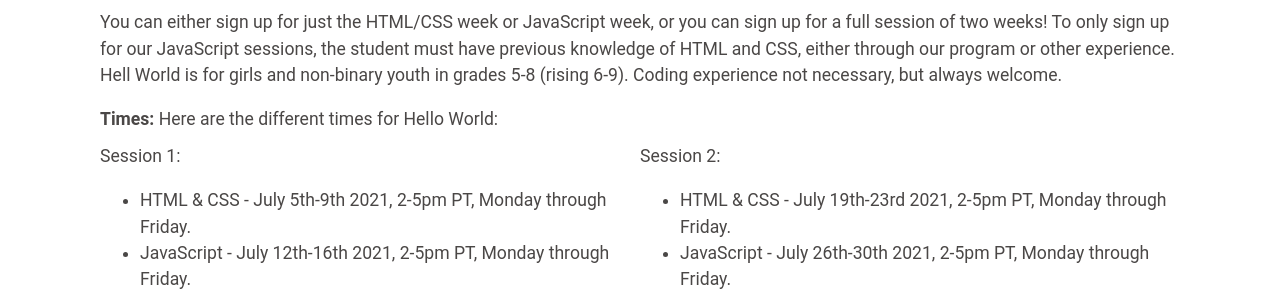
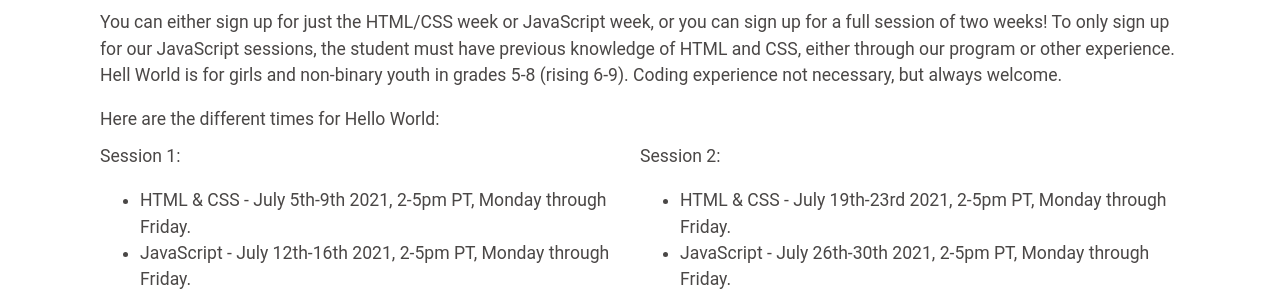
Before and after one commit to bit-by-bit-coding/bxb-website, a Jekyll site: the page built from helloworld.html, in a window 1280 px wide and 900 px high, scrolled down 860 px. Shown: the part 151-451 px from the top of the window. Built offline with Jekyll 4.4.1, drawn with Linux system fonts in a browser that asks for light colours; nearby versions of some CDN libraries; some web fonts are replaced.

Commit message:
small hw edits

```diff
--- a/helloworld.html
+++ b/helloworld.html
@@ -14,7 +14,7 @@
             Hello World is a two-week online summer camp for motivated middle school girls and non-binary youth to learn to code their own websites.
             In this camp, we will introduce students to the heart of HTML, CSS, and JavaScript. Campers should walk away
             with the techniques, resources, and passion to continue tinkering with their projects.</p>
-        <a id="student-projects" href="https://archive.bitbybitcoding.org/studentsites/2020/">
+        <a class="middle-button" href="https://archive.bitbybitcoding.org/studentsites/2020/">
             <button class="action-button mediumbutton">Student Projects 2020</button></a>
         <div class="details-container blue-box">
             <p class="details-item"><strong>HTML/CSS Weeks: </strong><br>
@@ -39,7 +39,7 @@
             Hell World is for girls and non-binary youth in grades 5-8 (rising 6-9). Coding experience not
             necessary, but always welcome.
         </p>
-        <p class="no-below medium-text"><strong>Times:</strong> Here are the different times for Hello World:</p>
+        <p class="no-below medium-text">Here are the different times for Hello World:</p>
         <div class="details-container medium-text">
             <div class="details-item">
                 <p class="no-above">Session 1:</p>
```
